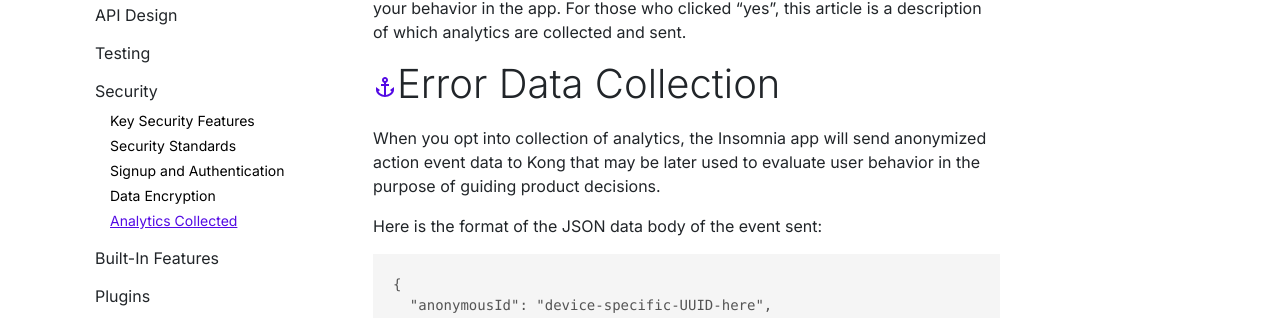
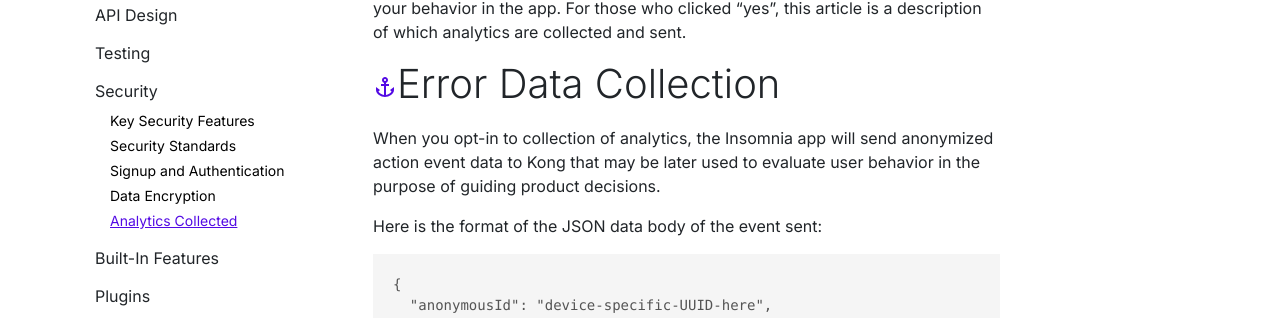
Before and after one commit to Kong/insomnia-docs, a Jekyll site: the page built from docs/insomnia/analytics-collected.md, in a window 1280 px wide and 1211 px high. Shown: the part 212-530 px from the top of the window. Built offline with Jekyll 4.4.1, drawn with Linux system fonts in a browser that asks for light colours; comment, search, counter and statistics services are not loaded.

Commit message:
Update docs/insomnia/analytics-collected.md
Co-authored-by: Dimitri Mitropoulos <dimitrimitropoulos@gmail.com>

```diff
--- a/docs/insomnia/analytics-collected.md
+++ b/docs/insomnia/analytics-collected.md
@@ -8,7 +8,7 @@ category-url: security
 When you first download Insomnia, you were asked if you wanted to send analytics data to the Insomnia team about your Insomnia Apps performance and your behavior in the app.  For those who clicked "yes", this article is a description of which analytics are collected and sent.
 
 # Error Data Collection
-When you opt into collection of analytics, the Insomnia app will send anonymized action event data to Kong that may be later used to evaluate user behavior in the purpose of guiding product decisions.
+When you opt-in to collection of analytics, the Insomnia app will send anonymized action event data to Kong that may be later used to evaluate user behavior in the purpose of guiding product decisions.
 
 Here is the format of the JSON data body of the event sent:
 
```
